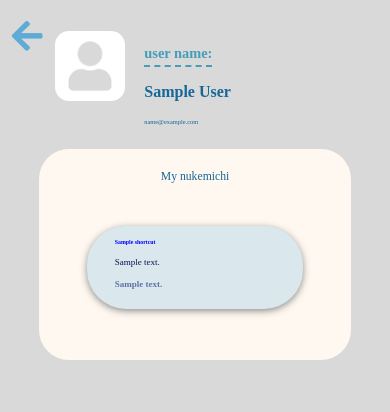
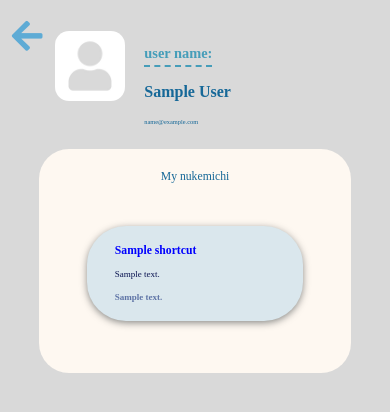
Before and after one commit to Theego99/HEW_DiegoAlonsoCa-izares, a PHP site: page /mypage.php in a window 390 px wide. Shown: the top 412 px of the page. Run offline with PHP 8.4, Linux system fonts and the light colour scheme; the visitor is signed in with stand-in values (Sample User, id 1); tables that the repository leaves empty hold one stand-in row (values such as "Sample post"); data that the repository does not hold is empty; some libraries are stand-ins or nearby versions.

Commit message:
Add files via upload

```diff
--- a/style.css
+++ b/style.css
@@ -591,7 +591,8 @@ footer {
         font-size: 12px;
         padding: 8px 16px;
     }
-    .back-arrow{
+
+    .back-arrow {
         font-size: 9vw;
     }
 }
@@ -631,7 +632,7 @@ footer {
         margin-bottom: 4vw;
     }
 
-    .popup{
+    .popup {
         max-width: none;
     }
 
@@ -658,9 +659,12 @@ footer {
     #map {
         padding-bottom: 50%;
     }
-    .popup #map{
-        max-height: 75vh;;
+
+    .popup #map {
+        max-height: 75vh;
+        ;
     }
+
     .nav_content {
         width: 50%;
         margin-left: 0;
@@ -704,6 +708,11 @@ footer {
     #drawer_input:checked~.nav_content {
         left: 41%;
         /* メニューを画面に入れる */
+    }
+
+    .route-name,
+    #route-name {
+        font-size: 3vw;
     }
 }
 
```
